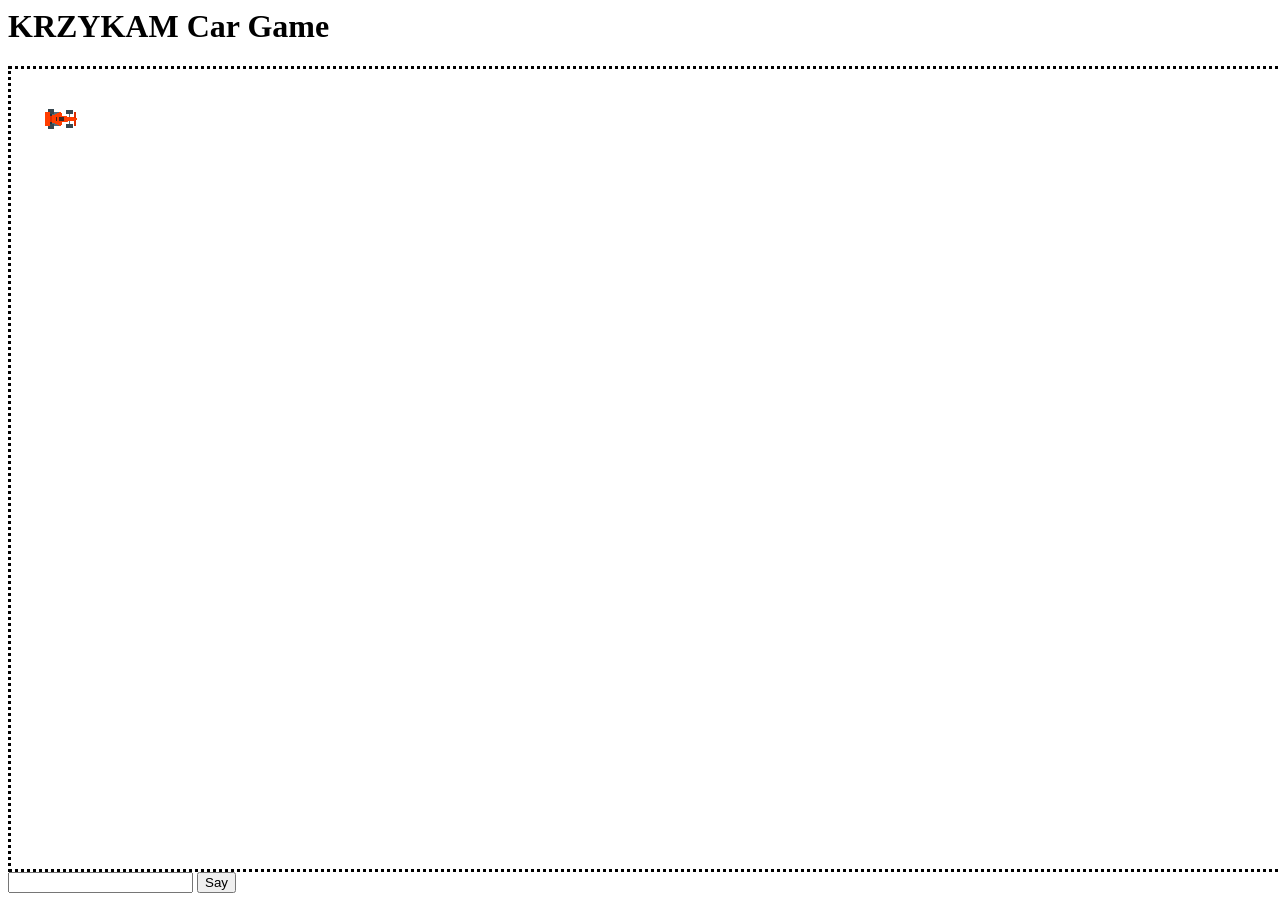
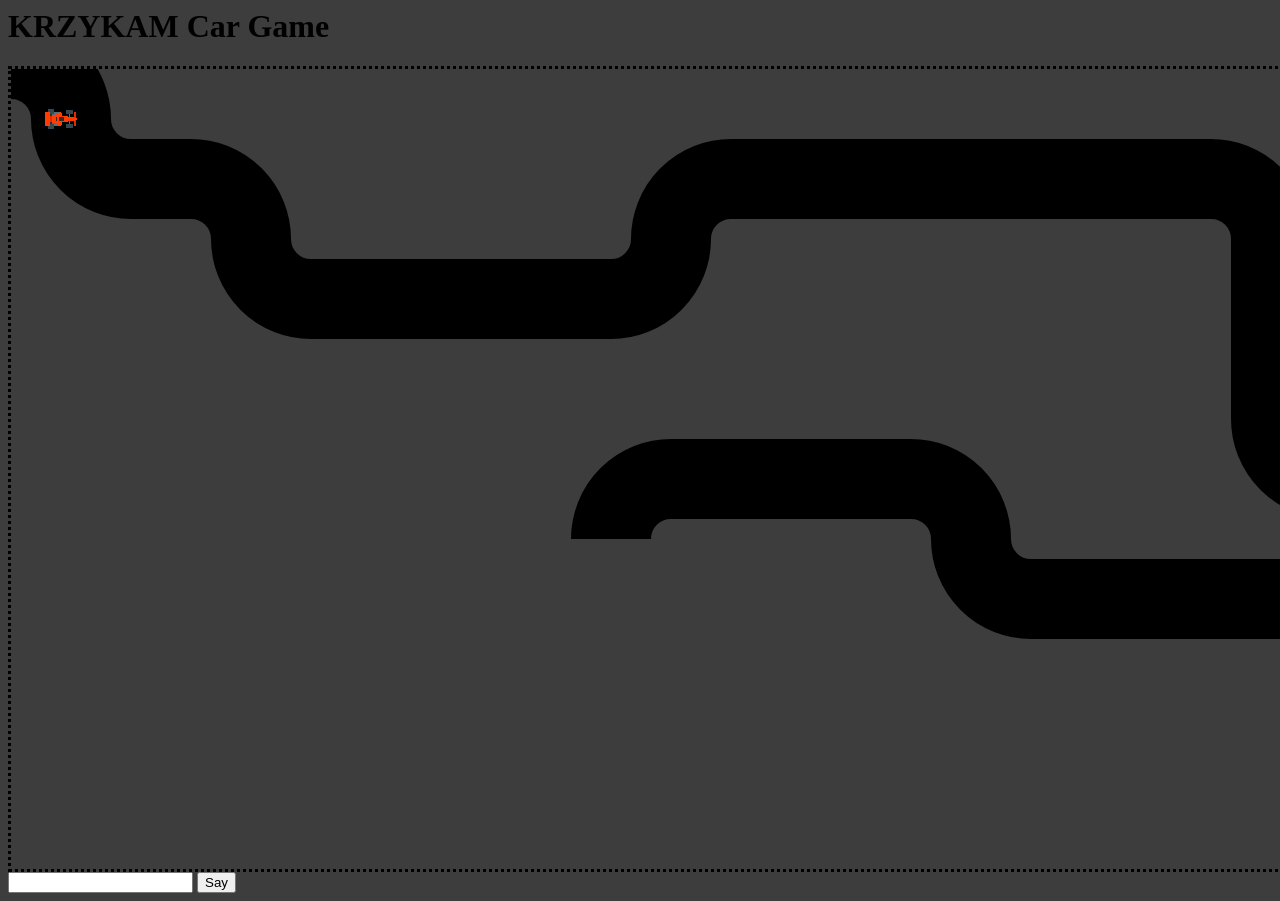
Before and after one commit to swedishsailor/racing-game-engine, a plain HTML site: page client/index.html in a window 1280 px wide. Shown: the top 901 px of the page. Drawn offline with nearby package versions, Linux system fonts and the light colour scheme; no server answers.

Commit message:
drawing lines and curves in pattern system

```diff
--- a/client/index.html
+++ b/client/index.html
@@ -8,9 +8,12 @@ Sorry, the web browser you are using doesn't support canvas elements!
 <button  onclick="sendMessageToAll()">Say</button>
 
 <script src="/socket.io/socket.io.js"></script>
-<script src="src/client.js"></script>
+<script type="module" src="src/client.js"></script>
 <style>
 canvas {
     border: 3px dotted black;
   }
+  html{
+    background: rgb(61, 61, 61);
+  }
 </style>
--- a/client/src/client.js
+++ b/client/src/client.js
@@ -1,4 +1,6 @@
 /*jshint esversion: 6 */
+
+import { prepareMap } from "./map.js";
 
 const ONE_SECOND = 1000;
 
@@ -18,18 +20,18 @@ function enemyCarClass() {
     this.y = 50;
     this.carAngle = 0;
 
-    this.spawnCar = function(whichImage, playerName) {
+    this.spawnCar = function (whichImage, playerName) {
         this.carImage = whichImage;
         this.name = playerName;
     };
 
-    this.setCarVariables = function(x, y, a) {
+    this.setCarVariables = function (x, y, a) {
         this.x = x;
         this.y = y;
         this.carAngle = a;
     }
 
-    this.drawCar = function() {
+    this.drawCar = function () {
         makeCenteredImageRotate(this.carImage, this.x, this.y, this.carAngle);
     };
 }
@@ -70,7 +72,7 @@ function carClass() {
     this.controlKeyLeft = undefined;
 
     // this setup function will assign different keyboard keys to each car
-    this.setKeyboardKeys = function(forward, reverse, right, left) {
+    this.setKeyboardKeys = function (forward, reverse, right, left) {
         this.controlKeyForward = forward;
         this.controlKeyReverse = reverse;
         this.controlKeyRight = right;
@@ -78,7 +80,7 @@ function carClass() {
     };
 
     // function to reset the car at start
-    this.resetCar = function(whichImage, playerName) {
+    this.resetCar = function (whichImage, playerName) {
         this.carImage = whichImage;
         this.name = playerName;
         this.car_speed = 0;
@@ -86,21 +88,21 @@ function carClass() {
     };
 
     // calculates next car position on setInterval cycle.
-    this.calculateNextCarPosition = function() {
+    this.calculateNextCarPosition = function () {
         // slow the car as it coasts to approximate friction
         this.car_speed *= ROAD_FRICTION;
 
-        if(this.keyHeldDown_Forward) {
+        if (this.keyHeldDown_Forward) {
             this.car_speed += FORWARD_RATE;
         }
-        if(this.keyHeldDown_Reverse) {
+        if (this.keyHeldDown_Reverse) {
             this.car_speed -= REVERSE_RATE;
         }
-        if(Math.abs(this.car_speed) > MINIMUM_SPEED_TO_TURN) {
-            if(this.keyHeldDown_Right) {
+        if (Math.abs(this.car_speed) > MINIMUM_SPEED_TO_TURN) {
+            if (this.keyHeldDown_Right) {
                 this.carAngle += TURNING_RATE;
             }
-            if(this.keyHeldDown_Left) {
+            if (this.keyHeldDown_Left) {
                 this.carAngle -= TURNING_RATE;
             }
         }
@@ -109,13 +111,13 @@ function carClass() {
         sendPlayerInfoToServer(this.x, this.y, this.carAngle);
     };
 
-    function sendPlayerInfoToServer(x,y,a) {
-        sock.emit('PlayerInfo',{ x, y, a});
+    function sendPlayerInfoToServer(x, y, a) {
+        sock.emit('PlayerInfo', { x, y, a });
     }
 
 
     // call the function with needed arguments for car placement and rotation
-    this.drawCar = function() {
+    this.drawCar = function () {
         makeCenteredImageRotate(this.carImage, this.x, this.y, this.carAngle);
     };
 }  // END OF CAR CLASS
@@ -132,16 +134,16 @@ const ARROW_KEY_LEFT = 37;
 
 // function to actually set up control keys for each car
 function carControlKeySetup(keyEvent, whichCar, bindToThisKey) {
-    if(keyEvent.keyCode === whichCar.controlKeyForward) {
+    if (keyEvent.keyCode === whichCar.controlKeyForward) {
         whichCar.keyHeldDown_Forward = bindToThisKey;
     }
-    if(keyEvent.keyCode === whichCar.controlKeyReverse) {
+    if (keyEvent.keyCode === whichCar.controlKeyReverse) {
         whichCar.keyHeldDown_Reverse = bindToThisKey;
     }
-    if(keyEvent.keyCode === whichCar.controlKeyRight) {
+    if (keyEvent.keyCode === whichCar.controlKeyRight) {
         whichCar.keyHeldDown_Right = bindToThisKey;
     }
-    if(keyEvent.keyCode === whichCar.controlKeyLeft) {
+    if (keyEvent.keyCode === whichCar.controlKeyLeft) {
         whichCar.keyHeldDown_Left = bindToThisKey;
     }
 }
@@ -151,8 +153,8 @@ function keyIsPressed(keyEvent) {
     //console.log("Key Pressed: " + keyEvent.keyCode);
     carControlKeySetup(keyEvent, player, true);
 
-   //możliwe ze bedzie trzeba handlowac jakos pisanie lepiej
-   //bo moze kolidowac ze sterowaniem tutaj ale zobaczymy
+    //możliwe ze bedzie trzeba handlowac jakos pisanie lepiej
+    //bo moze kolidowac ze sterowaniem tutaj ale zobaczymy
 }
 
 // function runs when we release a key that was held down
@@ -162,7 +164,7 @@ function keyIsLetUp(keyEvent) {
 }
 
 function sendMessageToAll() {
-    if (playerText.value != ""){
+    if (playerText.value != "") {
         sock.emit('playerMessage', playerText.value);
     }
 }
@@ -177,15 +179,15 @@ function loadStartMapLevel() {
 // A list array of custom bitmap image object literals
 var bitmapImageList =
     [
-      {varName: carImage1, imageSource: "../img/f1.png"},
-      {varName: carImage2, imageSource: "../img/f2.png"},
+        { varName: carImage1, imageSource: "../img/f1.png" },
+        { varName: carImage2, imageSource: "../img/f2.png" },
     ];
 
 // function which handles loading of all graphic images in a list
 function loadAllBitmapGraphics(bitmapList) {
-    for(var i = 0; i < bitmapList.length; i++) {
+    for (var i = 0; i < bitmapList.length; i++) {
         // varName property is used for car images, logos and misc stuff
-        if(bitmapList[i].varName !== undefined){
+        if (bitmapList[i].varName !== undefined) {
             bitmapList[i].varName.src = bitmapList[i].imageSource;
         }
     }
@@ -200,13 +202,13 @@ window.onload = function () {
     ctx = canvas.getContext("2d");
     ctx.font = "30px Arial";
 
-    playerText = document.getElementById("playerText")
+    var playerText = document.getElementById("playerText")
     // calls our function to run at 30 fps
     var framesPerSecond = 60;
-    setInterval(function() {
+    setInterval(function () {
         calculateNextPosition();
         drawAllElements();
-        }, 1000 / framesPerSecond);
+    }, 1000 / framesPerSecond);
 
     // event listener for a key press down and hold
     document.addEventListener("keydown", keyIsPressed);
@@ -236,20 +238,20 @@ function colRowToArrayIndex(col, row) {
 
 function drawAllElements() {
     ctx.save();
-    ctx.clearRect(0, 0, canvas.width, canvas.height);
+    //ctx.clearRect(0, 0, canvas.width, canvas.height);  PAMIETAJ O TYM
     player.drawCar();
 
     //draw all enemies
-    for (enemy in enemyPlayers){
+    for (enemy in enemyPlayers) {
         enemyPlayers[enemy].drawCar();
     }
 
     //draw all messages
-    for (id in playerMessages){
-        if(id != socketId){
+    for (id in playerMessages) {
+        if (id != socketId) {
             ctx.fillText(playerMessages[id], enemyPlayers[id].x, enemyPlayers[id].y);
         }
-        else{
+        else {
             ctx.fillText(playerMessages[id], player.x, player.y);
         }
 
@@ -262,7 +264,7 @@ function makeCenteredImageRotate(myImage, posX, posY, atAngle) {
     ctx.save();
     ctx.translate(posX, posY);
     ctx.rotate(atAngle);
-    ctx.drawImage(myImage, -myImage.width/2, -myImage.height/2);
+    ctx.drawImage(myImage, -myImage.width / 2, -myImage.height / 2);
     // when function done and returns, return the canvas back to original state
     ctx.restore();
 
@@ -283,20 +285,32 @@ function makeCenteredImageRotate(myImage, posX, posY, atAngle) {
         var enemyPlayer = new enemyCarClass();
         enemyPlayers[id] = enemyPlayer;
         enemyPlayers[id].spawnCar(carImage2, "Enemy");
-        enemyPlayers[id].setCarVariables(50,50,0);
+        enemyPlayers[id].setCarVariables(50, 50, 0);
     });
 
-    sock.on('enemyPlayerInfo', ({x, y, a, myId}) => {
+    sock.on('enemyPlayerInfo', ({ x, y, a, myId }) => {
         //update enemy player info
-        enemyPlayers[myId].setCarVariables(x,y,a);
+        enemyPlayers[myId].setCarVariables(x, y, a);
     })
 
-    sock.on('playerMessage', ({message, id}) => {
+    sock.on('playerMessage', ({ message, id }) => {
         playerMessages[id] = message;
         setTimeout(() => {
-          delete playerMessages[id];
+            delete playerMessages[id];
         }, ONE_SECOND * 3);
     })
 
     sock.on('enemyDisconnected', (id) => delete enemyPlayers[id])
 })();
+
+// This func was created to make code less messy
+export const drawCircle = (x, y, radius, startAngle, rotation) => {
+    ctx.lineWidth = 80;
+    ctx.beginPath();
+    ctx.arc(x, y, radius, startAngle, rotation)
+    ctx.stroke();
+}
+
+setTimeout(() => {
+    prepareMap(ctx);
+}, 0)
--- /dev/null
+++ b/client/src/map.js
@@ -0,0 +1,170 @@
+import { drawCircle } from "./client.js";
+
+const radius = 60;
+const coords = [];
+
+export function prepareMap(ctx) {
+    // Quarters positions in circle drawining -> [translatiom, startAngle, rotation]
+    const quarter = [[0, Math.PI / 2, 0], [Math.PI / 2, Math.PI / 2 + Math.PI / 2, 0], [Math.PI, Math.PI / 2 + Math.PI, radius],
+    [Math.PI * 3 / 2, Math.PI / 2 + Math.PI * 3 / 2, radius]]
+    /* PATTERN ID LIST
+    1 - south east quart                    \/      lista z obrazkami z wyjaśnionymi patternami     \/
+    2 - south west quart
+    3 - north west quart                   https://i.postimg.cc/MG1NBMzy/infografika.png
+    4 - north east quart
+    5 - right line
+    6 - bottom line */
+    const pattern = [41, 2, 5, 41, 2, 5, 5, 5, 5, 5, 1, 3, 5, 5, 5, 5, 5, 5, 5, 5, 41, 6, 6, 6, 2, 41, 1, 7, 7, 7, 7, 7, 2, 42, 7, 7, 7, 7, 3]
+
+    for (let i = 0; i < pattern.length; i++) {
+        // First Element
+
+        if (i === 0) {
+            drawCircle(radius * i, 50, radius, quarter[3][0], quarter[3][1])
+            coords.push([radius * i, 50, 'ne'])
+        } else {
+            const thisPattern = pattern[i];
+            const previousPattern = pattern[i - 1];
+            const previousPatternX = coords[i - 1][0];
+            const previousPatternY = coords[i - 1][1];
+            // PATTERN 1 -
+            if (thisPattern === 1) {
+                if (previousPattern === 5) {
+                    drawCircle(previousPatternX, previousPatternY - radius, radius, quarter[0][0], quarter[0][1])
+                    coords.push([previousPatternX, previousPatternY - radius, 'se'])
+                } else if (previousPattern === 41) {
+                    drawCircle(previousPatternX, previousPatternY, radius, quarter[0][0], quarter[0][1])
+                    coords.push([previousPatternX, previousPatternY, 'se'])
+                } else {
+                    drawCircle(previousPatternX, previousPatternY, radius, quarter[0][0], quarter[0][1])
+                    coords.push([previousPatternX, previousPatternY, 'se'])
+                }
+            }
+            // PATTERN 2 --
+            else if (thisPattern === 2) {
+                if (previousPattern === 6) {
+                    drawCircle(previousPatternX + radius, previousPatternY, radius, quarter[1][0], quarter[1][1])
+                    coords.push([previousPatternX + radius, previousPatternY, 'sw'])
+                } else if (previousPattern === 41) {
+                    drawCircle(previousPatternX + radius * 2, previousPatternY, radius, quarter[1][0], quarter[1][1]);
+                    coords.push([previousPatternX + radius * 2, previousPatternY, 'sw'])
+                } else if (previousPattern === 7) {
+                    drawCircle(previousPatternX, previousPatternY - radius, radius, quarter[1][0], quarter[1][1]);
+                    coords.push([previousPatternX, previousPatternY - radius, 'sw'])
+                } else {
+                    drawCircle(previousPatternX - radius, previousPatternY, radius, quarter[1][0], quarter[1][1])
+                    coords.push([previousPatternX - radius, previousPatternY, 'sw'])
+                }
+
+            }
+            // PATTERN 3 ---
+            else if (thisPattern === 3) {
+                if (previousPattern === 1) {
+                    drawCircle(radius * i + radius, previousPatternY, radius, quarter[2][0], quarter[2][1])
+                    coords.push([previousPatternX + radius, previousPatternY, 'nw'])
+                } else {
+                    drawCircle(previousPatternX, previousPatternY + radius, radius, quarter[2][0], quarter[2][1])
+                    coords.push([previousPatternX, previousPatternY + radius, 'nw'])
+                }
+            }
+            // PATTERN 4 ----
+            else if (thisPattern === 41) {
+                if (previousPattern === 5) {
+                    drawCircle(previousPatternX, previousPatternY + radius, radius, quarter[3][0], quarter[3][1])
+                    coords.push([previousPatternX, previousPatternY + radius, 'ne'])
+                } else if (previousPattern === 2) {
+                    drawCircle(previousPatternX, previousPatternY + radius * 2, radius, quarter[3][0], quarter[3][1])
+                    coords.push([previousPatternX, previousPatternY + radius * 2, 'ne'])
+                } else {
+                    drawCircle(previousPatternX - radius * 3, previousPatternY + radius * 2, radius, quarter[3][0], quarter[3][1])
+                    coords.push([previousPatternX - radius * 3, previousPatternY + radius * 2, 'ne'])
+                }
+                // 4.2
+            } else if (thisPattern === 42) {
+                if (previousPattern === 5) {
+                    drawCircle(previousPatternX, previousPatternY + radius, radius, quarter[3][0], quarter[3][1])
+                    coords.push([previousPatternX, previousPatternY + radius, 'ne'])
+                } else if (previousPattern === 2) {
+                    drawCircle(previousPatternX - radius * 2, previousPatternY, radius, quarter[3][0], quarter[3][1])
+                    coords.push([previousPatternX - radius * 2, previousPatternY, 'ne'])
+                } else {
+                    drawCircle(previousPatternX - radius * 3, previousPatternY + radius * 2, radius, quarter[3][0], quarter[3][1])
+                    coords.push([previousPatternX - radius * 3, previousPatternY + radius * 2, 'ne'])
+                }
+            }
+            // PATTERN 5 -----
+            else if (thisPattern === 5) {
+                if (previousPattern === 2) {
+                    ctx.beginPath();
+                    ctx.lineTo(previousPatternX, previousPatternY + radius);
+                    ctx.lineTo(previousPatternX + radius, previousPatternY + radius);
+                    ctx.stroke();
+                    coords.push([previousPatternX + radius, previousPatternY + radius, 'lr'])
+                } else if (previousPattern === 5) {
+                    ctx.beginPath();
+                    ctx.lineTo(previousPatternX, previousPatternY);
+                    ctx.lineTo(previousPatternX + radius, previousPatternY);
+                    ctx.stroke();
+                    coords.push([previousPatternX + radius, previousPatternY, 'lr'])
+                } else if (previousPattern === 3) {
+                    ctx.beginPath();
+                    ctx.lineTo(previousPatternX + radius, previousPatternY - radius);
+                    ctx.lineTo(previousPatternX + radius * 2, previousPatternY - radius);
+                    ctx.stroke();
+                    coords.push([previousPatternX + radius * 2, previousPatternY - radius, 'lr'])
+                }
+            }
+            // PATTERN 6 -------
+            else if (thisPattern === 6) {
+                if (previousPattern === 41) {
+                    ctx.beginPath();
+                    ctx.lineTo(previousPatternX + radius, previousPatternY);
+                    ctx.lineTo(previousPatternX + radius, previousPatternY + radius);
+                    ctx.stroke();
+                    coords.push([previousPatternX + radius, previousPatternY + radius, 'bl'])
+                } else if (previousPattern === 6) {
+                    ctx.beginPath();
+                    ctx.lineTo(previousPatternX, previousPatternY);
+                    ctx.lineTo(previousPatternX, previousPatternY + radius);
+                    ctx.stroke();
+                    coords.push([previousPatternX, previousPatternY + radius, 'bl'])
+                }
+            }
+            // PATTERN 7 --------
+            else if (thisPattern === 7) {
+                if (previousPattern === 41) {
+                    ctx.beginPath();
+                    ctx.lineTo(previousPatternX + radius, previousPatternY);
+                    ctx.lineTo(previousPatternX + radius, previousPatternY + radius);
+                    ctx.stroke();
+                    coords.push([previousPatternX + radius, previousPatternY + radius, 'bl'])
+                } else if (previousPattern === 7) {
+                    ctx.beginPath();
+                    ctx.lineTo(previousPatternX, previousPatternY);
+                    ctx.lineTo(previousPatternX - radius, previousPatternY);
+                    ctx.stroke();
+                    coords.push([previousPatternX - radius, previousPatternY, 'bl'])
+                } else if (previousPattern === 1) {
+                    ctx.beginPath();
+                    ctx.lineTo(previousPatternX, previousPatternY + radius);
+                    ctx.lineTo(previousPatternX - radius, previousPatternY + radius);
+                    ctx.stroke();
+                    coords.push([previousPatternX - radius, previousPatternY + radius, 'bl'])
+                } else if (previousPattern === 42) {
+                    ctx.beginPath();
+                    ctx.lineTo(previousPatternX, previousPatternY - radius);
+                    ctx.lineTo(previousPatternX - radius, previousPatternY - radius);
+                    ctx.stroke();
+                    coords.push([previousPatternX - radius, previousPatternY - radius, 'bl'])
+                }
+                else {
+                    ctx.beginPath();
+                    ctx.lineTo(previousPatternX, previousPatternY);
+                    ctx.lineTo(previousPatternX, previousPatternY + radius);
+                    ctx.stroke();
+                    coords.push([previousPatternX, previousPatternY + radius, 'bl'])
+                }
+            }
+        }
+    }
+}
--- a/server/server.js
+++ b/server/server.js
@@ -81,4 +81,4 @@ server.on('error', (err) => {
   console.error('Server error:', err);
 });
 
-server.listen(7171, "0.0.0.0");
+server.listen(7173);
```
Also changed, not shown: 1 other file.
